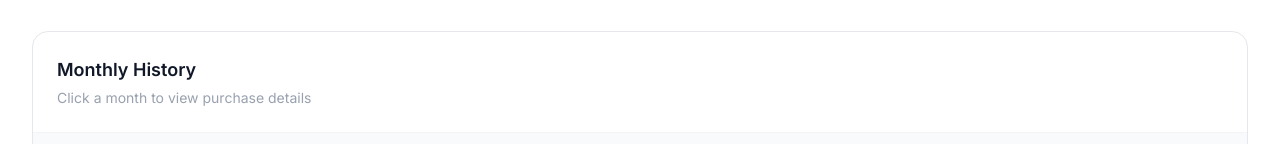
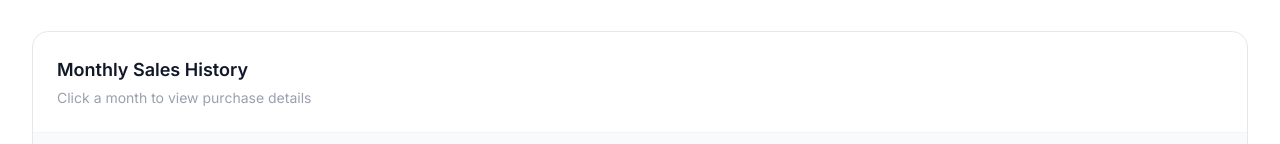
Before and after one commit to bretel-hub/pdc, a Next.js app: page /customer in a window 1280 px wide. Shown: the part 808-952 px from the top of the page. Built offline with nearby package versions, Linux system fonts and the light colour scheme.

Commit message:
Change TransactionTable title from 'Monthly History' to 'Monthly Sales History'

```diff
--- a/src/components/TransactionTable.tsx
+++ b/src/components/TransactionTable.tsx
@@ -23,7 +23,7 @@
   return (
     <div className="bg-white rounded-2xl border border-gray-200 overflow-hidden">
       <div className="p-6 border-b border-gray-100">
-        <h3 className="text-lg font-semibold text-gray-900">Monthly History</h3>
+        <h3 className="text-lg font-semibold text-gray-900">Monthly Sales History</h3>
         <p className="text-sm text-gray-400 mt-1">Click a month to view purchase details</p>
       </div>
       <div className="overflow-x-auto">
```
